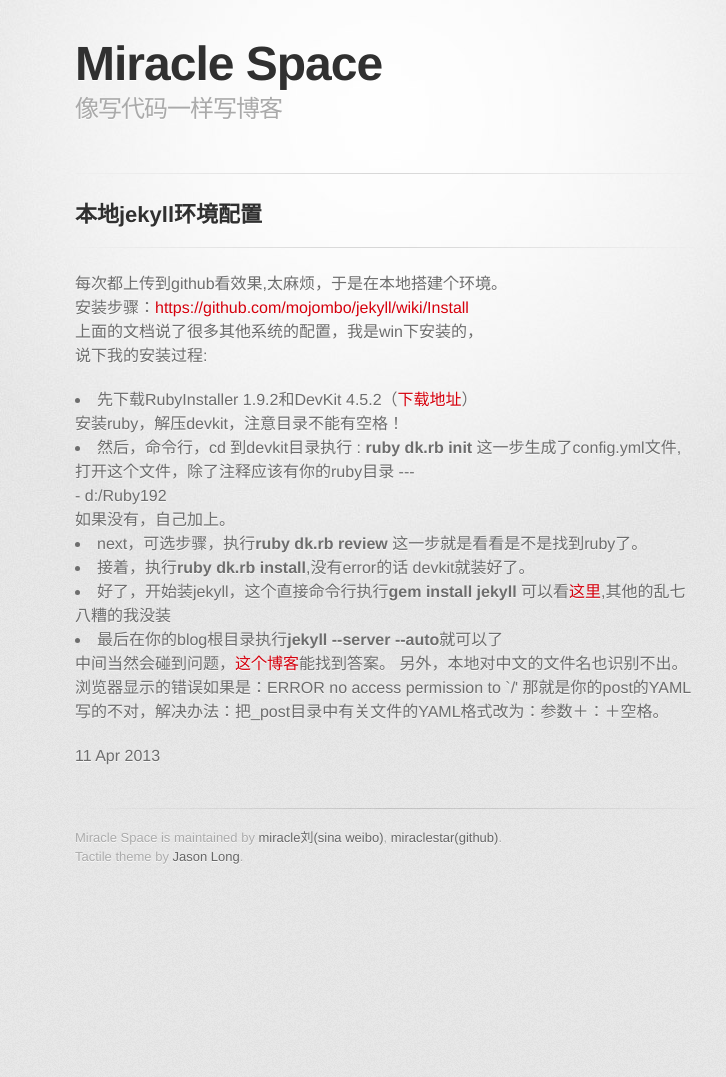
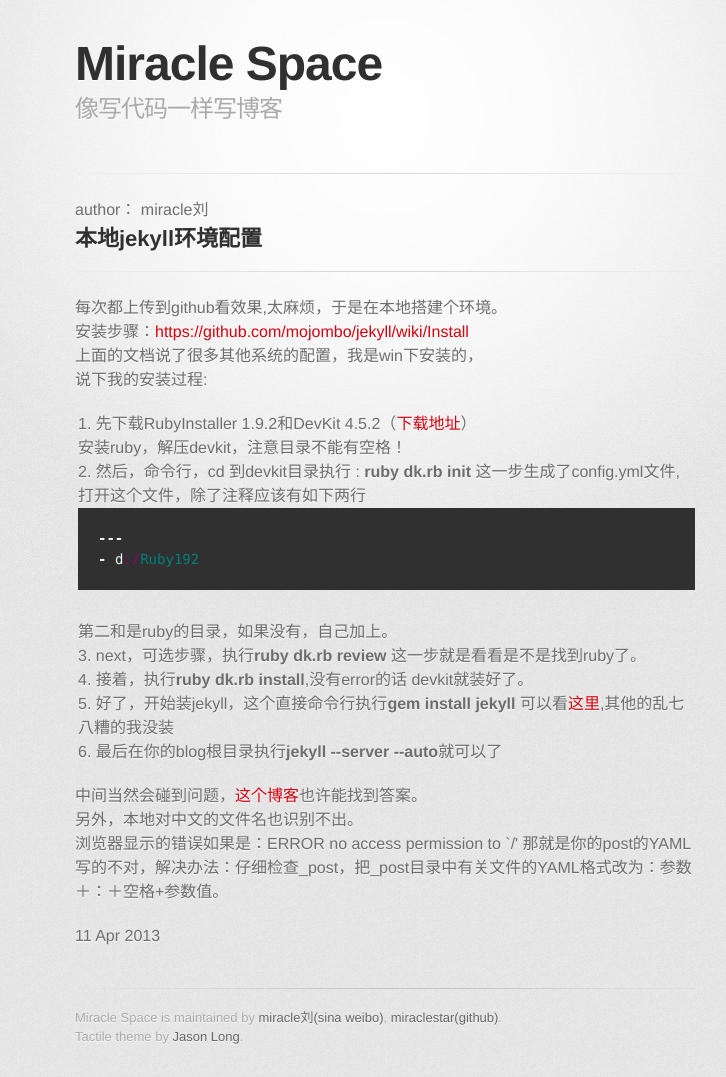
Before and after one commit to miraclestar/myblog, a Jekyll site: the page built from _posts/2013-04-11-local-jekyll-config.html, in a window 1280 px wide. Shown: the whole page, without its empty margins (255-981 px from the left). Built offline with Jekyll 4.4.1, drawn with Linux system fonts in a browser that asks for light colours; some web fonts are replaced; Markdown is read by kramdown in place of the engine named in the settings; before the commit the page ends 900 px from its top, so only the background shows below that.

Commit message:
little changes

```diff
--- a/_layouts/default.html
+++ b/_layouts/default.html
@@ -32,7 +32,9 @@
         <hr>
 
         <section id="main_content">
+         <span class='myprint'>author： miracle刘</span>
          {{ content }}
+
         </section>
 
         <footer>
--- a/_posts/2013-04-11-local-jekyll-config.html
+++ b/_posts/2013-04-11-local-jekyll-config.html
@@ -10,15 +10,18 @@ category: tech
 	安装步骤：<a href="https://github.com/mojombo/jekyll/wiki/Install">https://github.com/mojombo/jekyll/wiki/Install</a><br>
 	上面的文档说了很多其他系统的配置，我是win下安装的，<br>
 	说下我的安装过程:<br>
+	<ol>
 	<li>
 	先下载RubyInstaller 1.9.2和DevKit 4.5.2（<a href="http://rubyinstaller.org/downloads/">下载地址</a>）<br>
 	安装ruby，解压devkit，注意目录不能有空格！
 	</li>
 	<li>
-	然后，命令行，cd 到devkit目录执行 : <strong>ruby dk.rb init</strong> 这一步生成了config.yml文件,打开这个文件，除了注释应该有你的ruby目录
---- <br>
-- d:/Ruby192<br>
-如果没有，自己加上。
+	然后，命令行，cd 到devkit目录执行 : <strong>ruby dk.rb init</strong> 这一步生成了config.yml文件,打开这个文件，除了注释应该有如下两行
+{% highlight ruby%}
+---
+- d:/Ruby192
+{% endhighlight %}
+第二和是ruby的目录，如果没有，自己加上。
 	</li>
 	<li>
 	next，可选步骤，执行<strong>ruby dk.rb review</strong> 这一步就是看看是不是找到ruby了。
@@ -32,10 +35,10 @@ category: tech
 	<li>
 		最后在你的blog根目录执行<strong>jekyll --server --auto</strong>就可以了
 	</li>
-
-	中间当然会碰到问题，<a href="http://chxt6896.github.io/blog/2012/02/13/blog-jekyll-native.html">这个博客</a>能找到答案。
-	另外，本地对中文的文件名也识别不出。
-浏览器显示的错误如果是：ERROR no access permission to `/' 那就是你的post的YAML写的不对，解决办法：把_post目录中有关文件的YAML格式改为：参数＋：＋空格。
+</ol>
+	中间当然会碰到问题，<a href="http://chxt6896.github.io/blog/2012/02/13/blog-jekyll-native.html">这个博客</a>也许能找到答案。<br>
+	另外，本地对中文的文件名也识别不出。<br>
+浏览器显示的错误如果是：ERROR no access permission to `/' 那就是你的post的YAML写的不对，解决办法：仔细检查_post，把_post目录中有关文件的YAML格式改为：参数＋：＋空格+参数值。
 
 </p>
 <p>{{ page.date | date_to_string }}</p>
```
Also changed, not shown: 3 other files.
